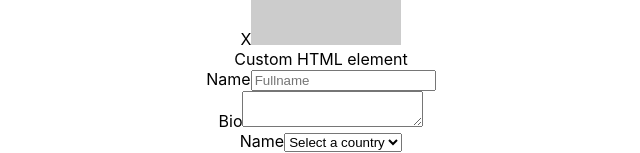
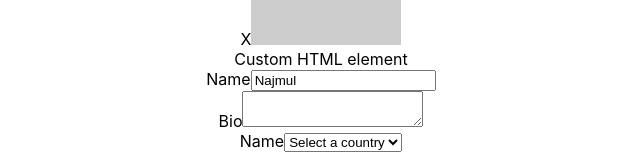
Before and after one commit to md-najmul-haque/react-testing, a React (Create React App) app: page / in a window 1280 px wide. Shown: the part 272-425 px from the top of the page, without its empty margins (319-959 px from the left). Built offline with nearby package versions, Linux system fonts and the light colour scheme.

Commit message:
getByAltTag getByTitle and others test done

```diff
--- a/src/components/applications/application.tsx
+++ b/src/components/applications/application.tsx
@@ -10,7 +10,7 @@
             <form>
                 <div>
                     <label htmlFor="name">Name</label>
-                    <input type="text" id="name" placeholder="Fullname" />
+                    <input type="text" id="name" placeholder="Fullname" value='Najmul' onChange={() => { }} />
                 </div>
                 <div>
                     <label htmlFor="bio">Bio</label>
```
Also changed, not shown: 1 other file (tests, documents, lock files or other folders).
